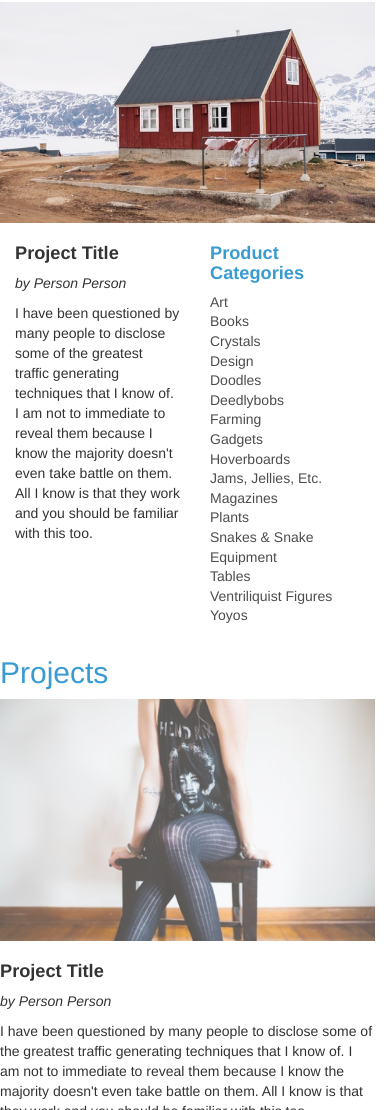
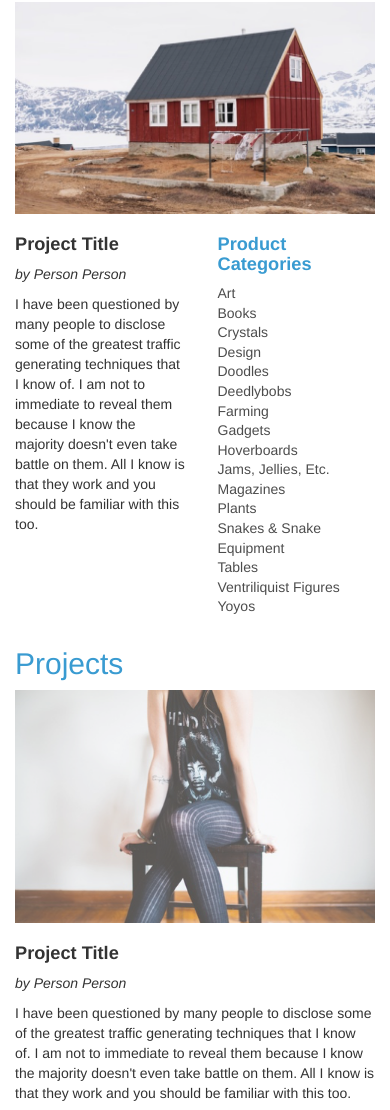
Before and after one commit to Bananenjonas/Jumpstart, a plain HTML site: page index.html in a window 390 px wide. Shown: the part 890-2000 px from the top of the page. Drawn offline with nearby package versions, Linux system fonts and the light colour scheme.

Commit message:
Finished including project

```diff
--- a/index.html
+++ b/index.html
@@ -44,7 +44,7 @@
               <a href="#"><img src="ressources/images/featured-project.png" alt="Red house near white mountains"></a>
             </div>
           </div>
-          <div class="col-md-3 col-xs-6 featuredprojectfont">
+          <div class="col-md-3 col-xs-6 featuredprojectfont" id="nospace">
             <h3>Project Title</h3>
             <p class="author">by Person Person</p>
             <p>I have been questioned by many people to disclose some of the greatest traffic generating techniques that I know of. I am not to immediate to reveal them because I know the majority doesn't even take battle on them. All I know is that they work and you should be familiar with this too.</p>
@@ -83,7 +83,7 @@
         </div>
 
         <div class="row">
-          <div class="col-md-4 col-xs-12 nopaddingleft">
+          <div class="col-md-4 col-xs-12 nopaddingleft spacemobile">
             <div class="image-container">
               <a href="#"><img class="imageopacity" src="ressources/images/project1.png" alt="Red house near white mountains"></a>
             </div>
@@ -91,7 +91,7 @@
             <p class="author">by Person Person</p>
             <p>I have been questioned by many people to disclose some of the greatest traffic generating techniques that I know of. I am not to immediate to reveal them because I know the majority doesn't even take battle on them. All I know is that they work and you should be familiar with this too.</p>
           </div>
-          <div class="col-md-4 col-xs-12 nopaddingleft">
+          <div class="col-md-4 col-xs-12 nopaddingleft spacemobile">
             <div class="image-container">
               <a href="#"><img class="imageopacity" src="ressources/images/project2.png" alt="Red house near white mountains"></a>
             </div>
--- a/ressources/css/style.css
+++ b/ressources/css/style.css
@@ -131,6 +131,20 @@ h2 {
   padding-bottom: 5.85rem;
 }
 
+@media screen and (max-width: 480px)  {
+  .row  {
+    margin-left: auto;
+  }
+
+  #nospace  {
+    padding-left: 0;
+  }
+
+  .spacemobile  {
+    padding-bottom: 5.85rem;
+  }
+}
+
 /*Having trouble?*/
 #havingtrouble  {
   padding-top: 5.2rem;
```
